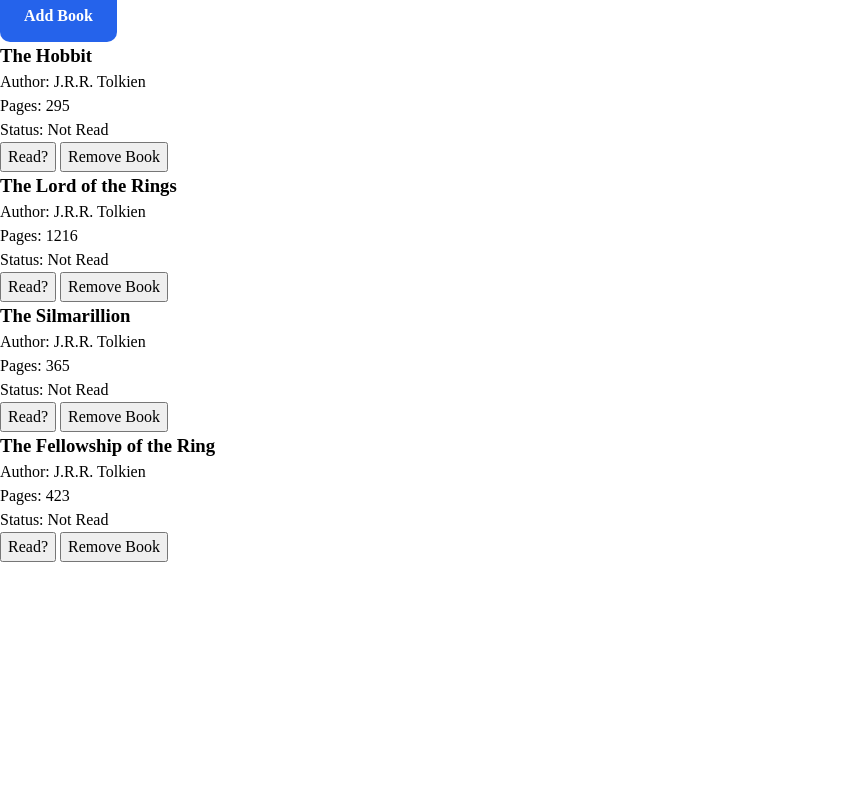
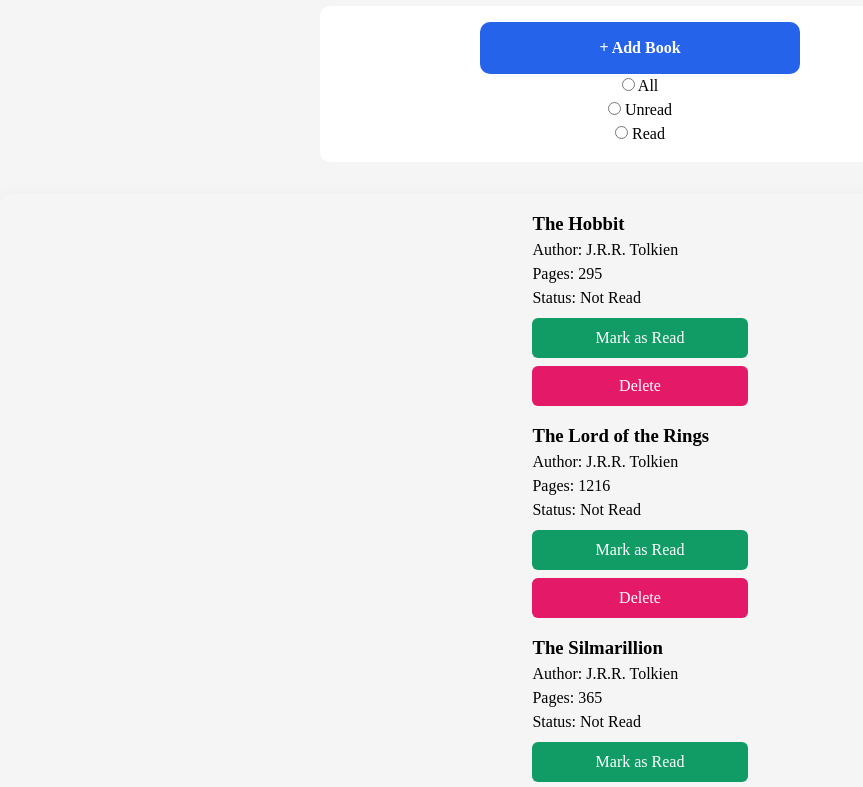
Before and after one commit to ansidian/library, a plain HTML site: page index.html in a window 1280 px wide. Shown: the part 58-845 px from the top of the page, without its empty margins (0-863 px from the left). Before the commit the page ends 800 px from the top, so only its background shows below. Drawn offline with Linux system fonts and the light colour scheme.

Commit message:
Initial styling

```diff
--- a/index.html
+++ b/index.html
@@ -6,15 +6,14 @@
 	<link rel="stylesheet" href="styles.css">
 </head>
 <body>
-
-<h1>Library</h1>
-
+<div class="container">
+	<h1 class="header">Library</h1>
 	<section class="book-modal hidden">
 		<div class="book-header">
 			<button class="book-close-btn">×</button>
 		</div>
 		<form id="bookForm">
-		<h2>Add New Book</h2>
+			<h2 class="form-title">Add New Book</h2>
 			<div class="form-group">
 				<label for="title">Title:</label>
 				<input type="text" id="title" name="title" required>
@@ -28,19 +27,35 @@
 				<input type="number" id="pages" name="pages" required>
 			</div>
 			<div class="form-group checkbox-group">
-			<input type="checkbox" id="read" name="read">
-			<label for="read">Have you read this book already?</label>
+				<input type="checkbox" id="isRead" name="isRead">
+				<label for="isRead">Have you read this book already?</label>
 			</div>
 			<button type="submit">Add Book</button>
 		</form>
 	</section>
 	<div class="book-overlay hidden"></div>
-<button class="book-add-btn">Add Book</button>
-
-<div class="library-display" id="libraryDisplay">
+	<div class="button-group">
+		<button class="book-add-btn">+ Add Book</button>
+		<div class="filter">
+			<div class="radio-group">
+				<input type="radio" id="all" name="filter" value="all">
+				<label for="all">All</label>
+			</div>
+			<div class="radio-group">
+				<input type="radio" id="unread" name="filter" value="unread">
+				<label for="unread">Unread</label>
+			</div>
+			<div class="radio-group">
+				<input type="radio" id="read" name="filter" value="read">
+				<label for="read">Read</label></div>
+		</div>
+	</div>
+	<div class="library-display wrapper">
+		<div class="library-display-items" id="libraryDisplay">
 			<!-- Books will be displayed here -->
 		</div>
-
+	</div>
+</div>
 <script src="script.js"></script>
 </body>
 </html>
--- a/script.js
+++ b/script.js
@@ -1,7 +1,9 @@
+/** Modal Functionality */
+
 const modal = document.querySelector(".book-modal");
 const overlay = document.querySelector(".book-overlay");
-const openModalBtn = document.querySelector(".book-add-btn");
-const closeModalBtn = document.querySelector(".book-close-btn");
+const openForm = document.querySelector(".book-add-btn");
+const closeForm = document.querySelector(".book-close-btn");
 
 // close modal function
 const closeModal = function () {
@@ -9,8 +11,8 @@ const closeModal = function () {
     overlay.classList.add("hidden");
 };
 
-// close the modal when the close button and overlay is clicked
-closeModalBtn.addEventListener("click", closeModal);
+// close modal when the close button  is pressed
+closeForm.addEventListener("click", closeModal);
 overlay.addEventListener("click", closeModal);
 
 // close modal when the Esc key is pressed
@@ -26,7 +28,9 @@ const openModal = function () {
     overlay.classList.remove("hidden");
 };
 // open modal event
-openModalBtn.addEventListener("click", openModal);
+openForm.addEventListener("click", openModal);
+
+/** Library Management */
 
 const myLibrary = [];
 
@@ -74,8 +78,8 @@ function displayBooks() {
             <p>Author: ${book.author}</p>
             <p>Pages: ${book.pages}</p>
             <p>Status: ${book.isRead ? "Read" : "Not Read"}</p></p>
-            <button class="toggle-read">Read?</button>
-            <button class="remove-book">Remove Book</button>
+            <button class="toggle-read">${book.isRead ? "Mark as Unread" : "Mark as Read"}</button>
+            <button class="remove-book">Delete</button>
         `;
 
         const toggleRead = bookCard.querySelector('.toggle-read');
--- a/styles.css
+++ b/styles.css
@@ -14,6 +14,8 @@
 body {
     line-height: 1.5;
     -webkit-font-smoothing: antialiased;
+    background-color: #f5f5f5;
+
 }
 
 img, picture, video, canvas, svg {
@@ -40,6 +42,8 @@ h1, h2, h3, h4, h5, h6 {
 #root, #__next {
     isolation: isolate;
 }
+
+/** Modal Functionality */
 
 .book-modal {
     display: flex;
@@ -88,7 +92,7 @@ h1, h2, h3, h4, h5, h6 {
     transform: rotate(90deg);
 }
 
-h2 {
+h2.form-title {
     font-size: 1.75rem;
     color: #1a1a1a;
     margin-bottom: 1.5rem;
@@ -176,6 +180,7 @@ button[type="submit"]:hover {
     text-align: center;
     font-size: 1rem;
     cursor: pointer;
+    height: auto;
     transition: background 0.2s ease;
 }
 
@@ -223,3 +228,99 @@ button[type="submit"]:hover {
         margin: 0 auto;
     }
 }
+
+/** Library */
+.container {
+    display: grid;
+    grid-template-areas:
+    "header header header"
+    "book-modal book-modal book-modal"
+    "filter filter filter"
+    "library-display library-display library-display";
+    grid-template-columns: 1fr 1fr 1fr;
+    grid-template-rows: auto auto auto;
+    gap: 1rem;
+    box-shadow: 0 10px 25px rgba(0, 0, 0, 0.1);
+}
+
+.header {
+    grid-area: header;
+    text-align: center;
+    background-color: white;
+}
+
+.button-group {
+    grid-area: book-modal;
+    display: flex;
+    flex-direction: column;
+    justify-content: center;
+    background-color: white;
+    border-radius: 10px;
+    padding: 1rem 0 1rem;
+    width: clamp(50%, 50%, 50%);
+    margin-left: auto;
+    margin-right: auto;
+}
+
+.filter {
+}
+
+.radio-group {
+}
+
+.book-add-btn {
+    grid-area: book-modal;
+    text-align: center;
+    align-items: center;
+    justify-content: center;
+    width: 50%;
+    margin-left: auto;
+    margin-right: auto;
+}
+
+.book-card {
+    display: flex;
+    flex-direction: column;
+}
+
+.toggle-read {
+    background-color: #119c65;
+    color: white;
+    border-radius: 6px;
+    border: none;
+    padding: 0.5rem;
+    margin: 0.5rem 0 0.5rem;
+    text-decoration: none;
+    cursor: pointer;
+}
+
+.remove-book {
+    background-color: #E41967;
+    color: white;
+    border-radius: 6px;
+    border: none;
+    padding: 0.5rem;
+    cursor: pointer;
+}
+
+.filter {
+    grid-area: filter;
+    text-align: center;
+    align-items: center;
+}
+
+.library-display.wrapper {
+    grid-area: library-display;
+    box-shadow: 0 10px 25px rgba(0, 0, 0, 0.1);
+    border-radius: 10px;
+    display: flex;
+}
+
+.library-display-items {
+    display: flex;
+    flex-direction: column;
+    gap: 1rem;
+    padding: 1rem;
+    margin-left: auto;
+    margin-right: auto;
+}
```
Lines whose indentation alone changed are shown as unchanged.
